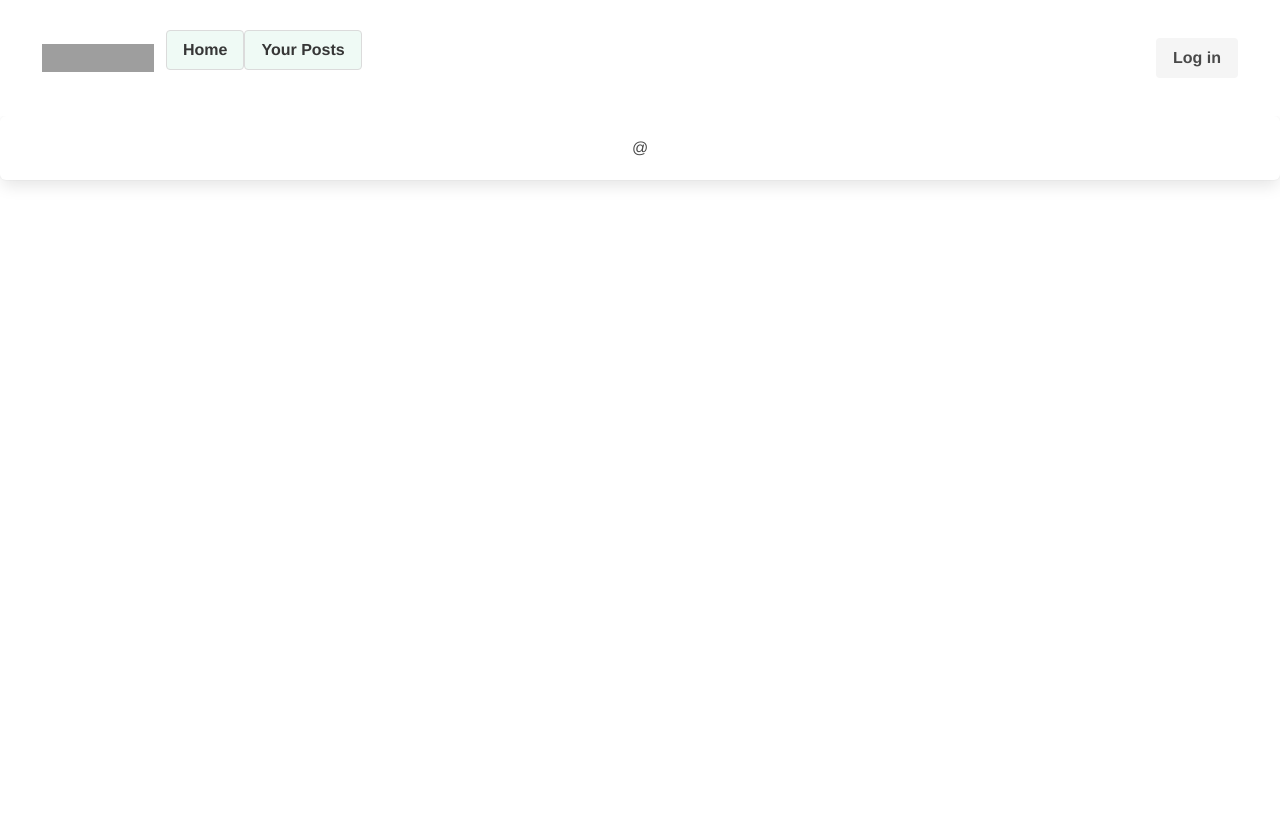
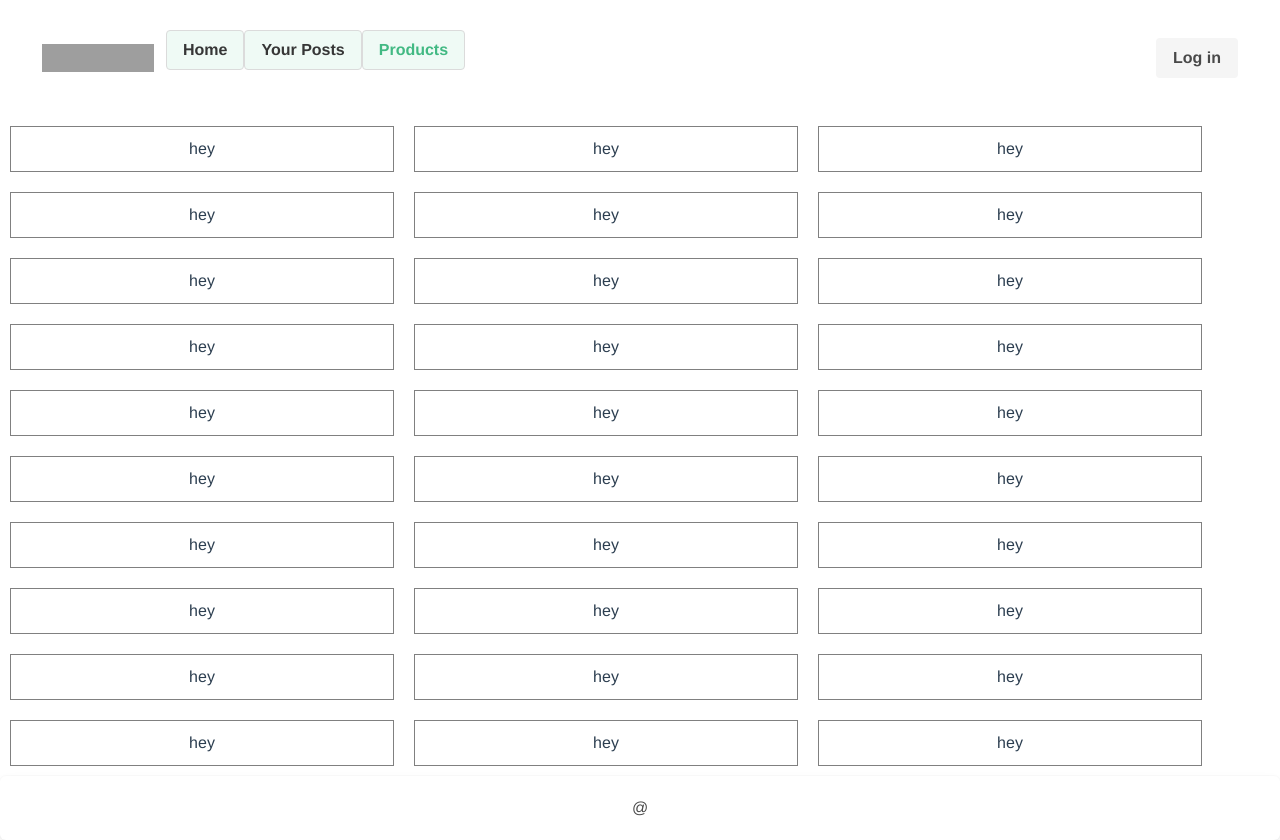
Before and after one commit to peternav2/Exercise-Vue-App, a Vue app in the folder client/: page /products in a window 1280 px wide. Before the commit the page ends 800 px from the top, so only its background shows below. Built offline with nearby package versions, Linux system fonts and the light colour scheme; grey boxes are pictures that could not be loaded.

Commit message:
init adding products page

```diff
--- a/client/src/components/NavBar.vue
+++ b/client/src/components/NavBar.vue
@@ -24,6 +24,7 @@
         <div class="navbar-start">
           <router-link :to="{name: 'Home'}" class="button has-background-success-light"> Home </router-link>
           <router-link :to="{name: 'YourPosts'}" class=" button has-background-success-light"> Your Posts </router-link>
+          <router-link :to="{name: 'Products'}" class=" button has-background-success-light"> Products </router-link>
         </div>
 
         <div class="navbar-end">
--- /dev/null
+++ b/client/src/router/ProductsRouter.vue
@@ -0,0 +1,35 @@
+<template>
+    <div class="products">
+        <div class="product" v-for="product in products"> hey</div>
+    </div>
+</template>
+
+<script lang="ts">
+
+import { reactive, ref } from 'vue';
+import { RouterLink } from 'vue-router';
+import {getProducts, type Product} from '../stores/products'
+export default {
+    name: 'Products',
+
+    setup() {
+        const products = reactive(getProducts());
+        return {
+            products
+        }
+    }
+
+}
+</script>
+<style scoped>
+    .products {
+        display: flex;
+        flex-wrap: wrap;
+    }
+    .product {
+        width: 30%;
+        margin: 10px;
+        padding: 10px;
+        border: 1px solid grey;
+    }
+</style>
--- a/client/src/router/index.ts
+++ b/client/src/router/index.ts
@@ -2,6 +2,7 @@ import { createRouter, createWebHistory } from 'vue-router'
 import HomeView from './HomeRouter.vue'
 import SignIn from './SignInRouter.vue'
 import YourPosts from './YourPostsRouter.vue'
+import Products from './ProductsRouter.vue'
 
 const router = createRouter({
   history: createWebHistory(import.meta.env.BASE_URL), //what is this for?
@@ -20,6 +21,11 @@ const router = createRouter({
       path: '/yourposts',
       name: 'YourPosts',
       component: YourPosts
+    },
+    {
+      path: '/products',
+      name: 'Products',
+      component: Products
     }
   ]
 })
--- /dev/null
+++ b/client/src/stores/products.ts
@@ -0,0 +1,24 @@
+import data from '../data/products.json';
+
+export interface Product {
+    id: number
+    title: string
+    description: string
+    price: number
+    discountPercentage: number
+    rating: number
+    stock: number
+    brand: string
+    category: string
+    thumbnail: string
+    images: string[]
+}
+
+export const getProducts = () => {
+    return data.products as Product[]; // as Product[] is a type assertion
+                                       // is it necessary?
+
+}
+export function getProduct(id: number) { //why dont we assert a type return?
+    return getProducts().find(product => product.id === id);
+}
```
